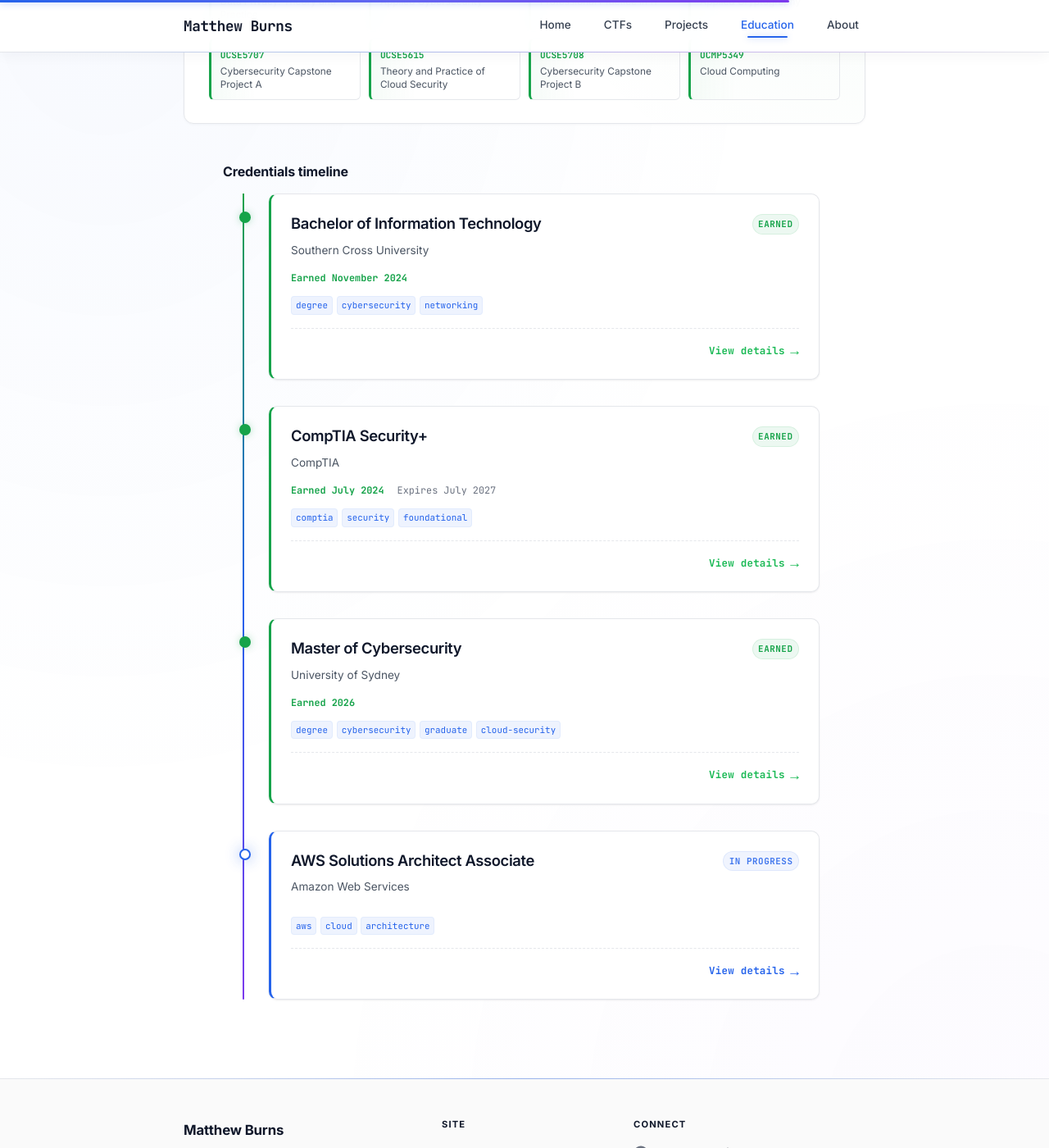
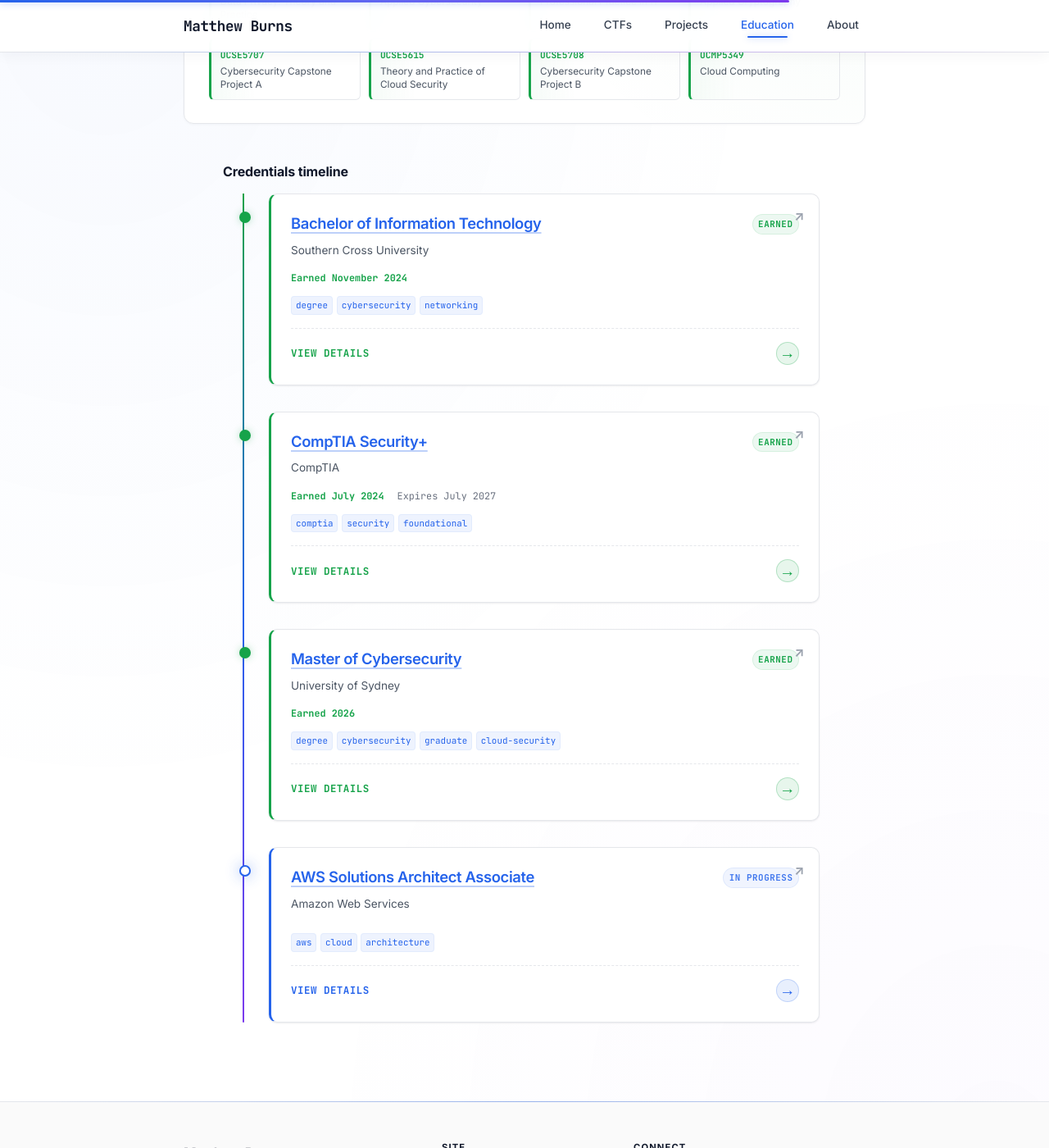
Before and after one commit to mburns00/mburns00.github.io, a Jekyll site: the page built from pages/certs.html, in a window 1280 px wide and 1400 px high, scrolled down 879 px. Shown: the whole window at 82% size. Built offline with Jekyll 4.4.1, drawn with Linux system fonts in a browser that asks for light colours; some web fonts are replaced.

Commit message:
certs: aggressive clickability — title underlined+blue (link-style), circle arrow icon CTA, permanent corner ↗, stronger hover lift+coloured shadow

```diff
--- a/_sass/_certs-page.scss
+++ b/_sass/_certs-page.scss
@@ -39,6 +39,7 @@
   margin-bottom: $spacing-xl;
   text-decoration: none;
   color: inherit;
+  cursor: pointer;
 
   &:last-child { margin-bottom: 0; }
 
@@ -100,9 +101,13 @@
 
   .cert-node:hover & {
     background: $card-bg-hover;
-    border-color: $card-border-hover;
-    box-shadow: $card-shadow-hover;
-    transform: translateX(6px);
+    border-color: $accent-blue;
+    box-shadow: 0 8px 24px rgba(37, 99, 235, 0.12), 0 4px 12px rgba(15, 23, 42, 0.06);
+    transform: translateX(8px);
+  }
+  .cert-node.earned:hover & {
+    border-color: $success-green;
+    box-shadow: 0 8px 24px rgba(22, 163, 74, 0.12), 0 4px 12px rgba(15, 23, 42, 0.06);
   }
   .cert-node.earned:hover & {
     border-left-color: $success-green;
@@ -119,53 +124,95 @@
     margin-bottom: $spacing-sm;
   }
 
+  // Title styled as a clear link
   .card-title {
     font-size: 1.15rem;
-    color: $text-heading;
+    color: $accent-blue;
     margin: 0;
     font-weight: 600;
-    transition: color 200ms ease;
+    text-decoration: underline;
+    text-decoration-color: rgba($accent-blue, 0.3);
+    text-decoration-thickness: 1.5px;
+    text-underline-offset: 4px;
+    transition: color 200ms ease, text-decoration-color 200ms ease;
+  }
+  .cert-node:hover & .card-title {
+    color: $accent-blue-dim;
+    text-decoration-color: $accent-blue;
   }
 
-  // Hover affordance — title shifts to accent colour like a link
-  .cert-node:hover & .card-title {
-    color: $accent-blue;
-  }
-
-  // CTA bottom of card — makes clickability explicit
+  // CTA footer — always visible, animates on hover
   .card-cta {
     display: flex;
     align-items: center;
-    justify-content: flex-end;
+    justify-content: space-between;
     gap: 0.4rem;
     margin-top: $spacing-md;
     padding-top: $spacing-md;
     border-top: 1px dashed $border;
     font-family: $font-mono;
     font-size: 0.78rem;
-    font-weight: 600;
+    font-weight: 700;
     color: $accent-blue;
-    transition: gap 200ms ease, color 200ms ease;
-    letter-spacing: 0.02em;
+    transition: all 200ms ease;
+    letter-spacing: 0.04em;
+    text-transform: uppercase;
 
     .cta-arrow {
-      font-size: 1.1rem;
+      font-size: 1.2rem;
       transition: transform 200ms ease;
       line-height: 1;
+      display: inline-flex;
+      align-items: center;
+      justify-content: center;
+      width: 28px;
+      height: 28px;
+      background: rgba($accent-blue, 0.1);
+      border: 1px solid rgba($accent-blue, 0.2);
+      border-radius: 50%;
     }
   }
   .cert-node:hover & .card-cta {
     color: $accent-blue-dim;
-    gap: 0.7rem;
     .cta-arrow {
+      background: $accent-blue;
+      color: #ffffff;
+      border-color: $accent-blue;
       transform: translateX(4px);
     }
   }
-  .cert-node.earned:hover & .card-cta {
+  .cert-node.earned & .card-cta {
     color: $success-green;
+    .cta-arrow {
+      background: rgba($success-green, 0.1);
+      border-color: rgba($success-green, 0.25);
+    }
   }
-  .cert-node.earned & .card-cta {
-    color: lighten($success-green, 5%);
+  .cert-node.earned:hover & .card-cta .cta-arrow {
+    background: $success-green;
+    color: #ffffff;
+    border-color: $success-green;
+  }
+
+  // Permanent corner indicator — top-right arrow shows clickability without hover
+  &::after {
+    content: "↗";
+    position: absolute;
+    top: 0.85rem;
+    right: 1.1rem;
+    font-size: 1rem;
+    color: $slate-300;
+    transition: color 200ms ease, transform 200ms ease;
+    pointer-events: none;
+    z-index: 1;
+    font-weight: 700;
+  }
+  .cert-node:hover &::after {
+    color: $accent-blue;
+    transform: translate(2px, -2px);
+  }
+  .cert-node.earned:hover &::after {
+    color: $success-green;
   }
 
   .status-pill {
```
